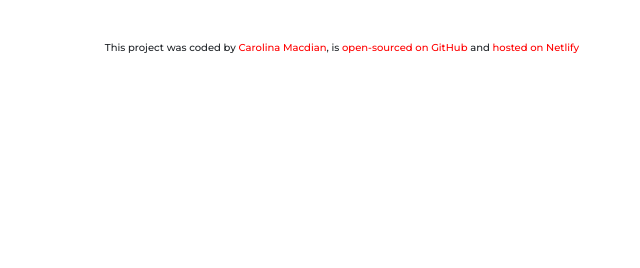
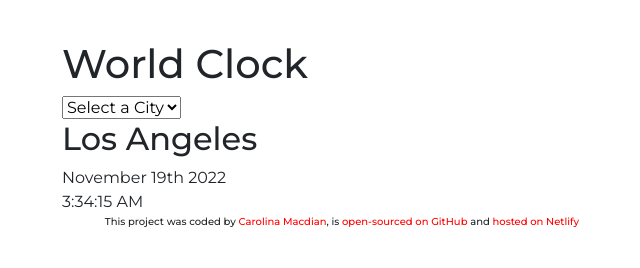
Before and after one commit to CarolinaMacdian/JSVanilla_WorldClock_PlusAddOn, a plain HTML site: page index.html in a window 1280 px wide. Shown: the whole page, without its empty margins (298-938 px from the left). Drawn offline with nearby package versions, Linux system fonts and the light colour scheme.

Commit message:
Update index.html

```diff
--- a/index.html
+++ b/index.html
@@ -39,6 +39,25 @@
   </head>
   <body>
     <div class="container app">
+      <div>
+        <h1>World Clock</h1>
+
+        <select
+          name="city"
+          id="cities">
+          <option value="">Select a City</option>
+          <option value="london">London</option>
+          <option value="new york">New York</option>
+          <option value="lisbon">Lisbon</option>
+        </select>
+
+        <div class="city">
+          <h2>Los Angeles</h2>
+          <div class="date">November 19th 2022</div>
+          <div class="time">3:34:15 AM</div>
+        </div>
+      </div>
+
       <div class="container source">
         <p>
           This project was coded by
```
